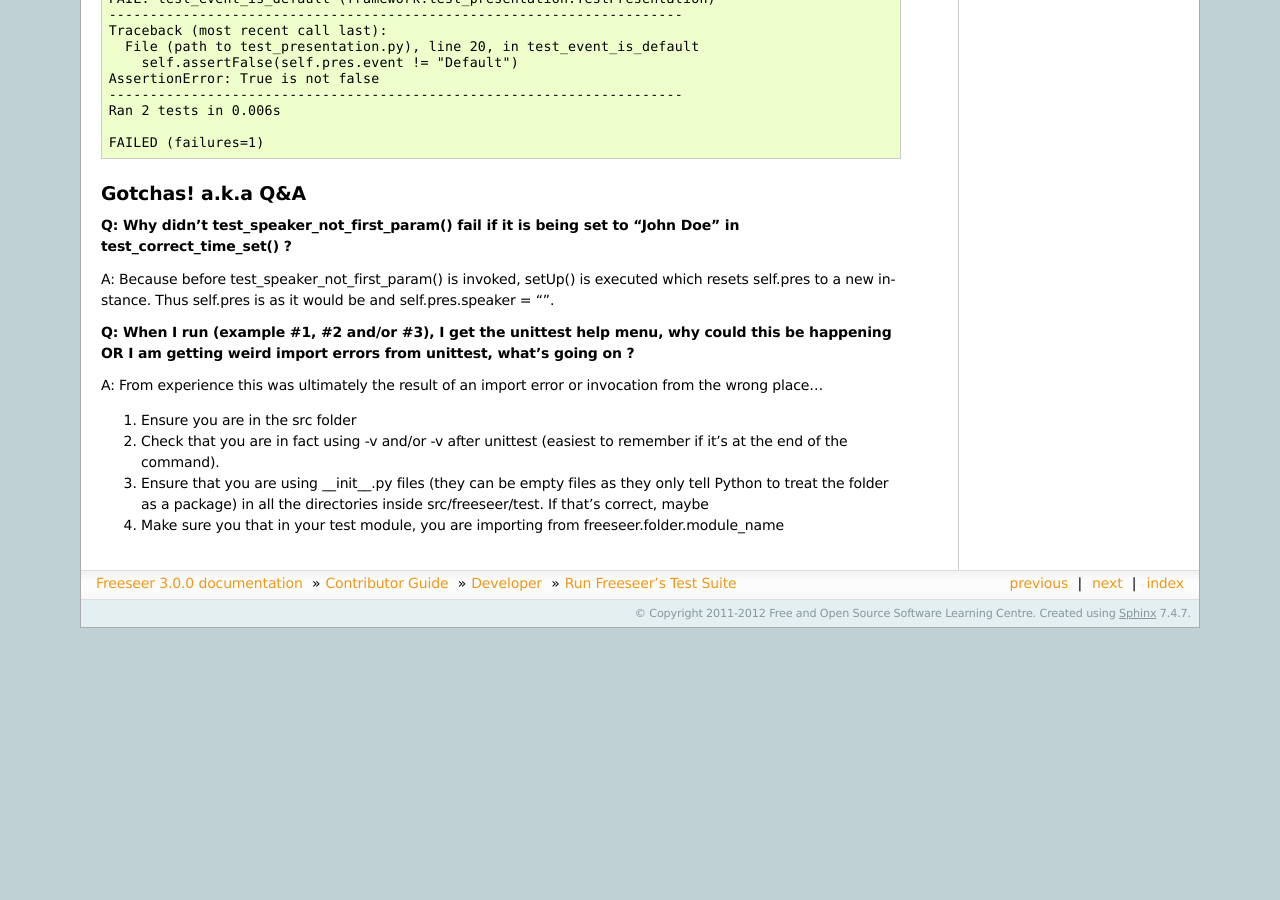
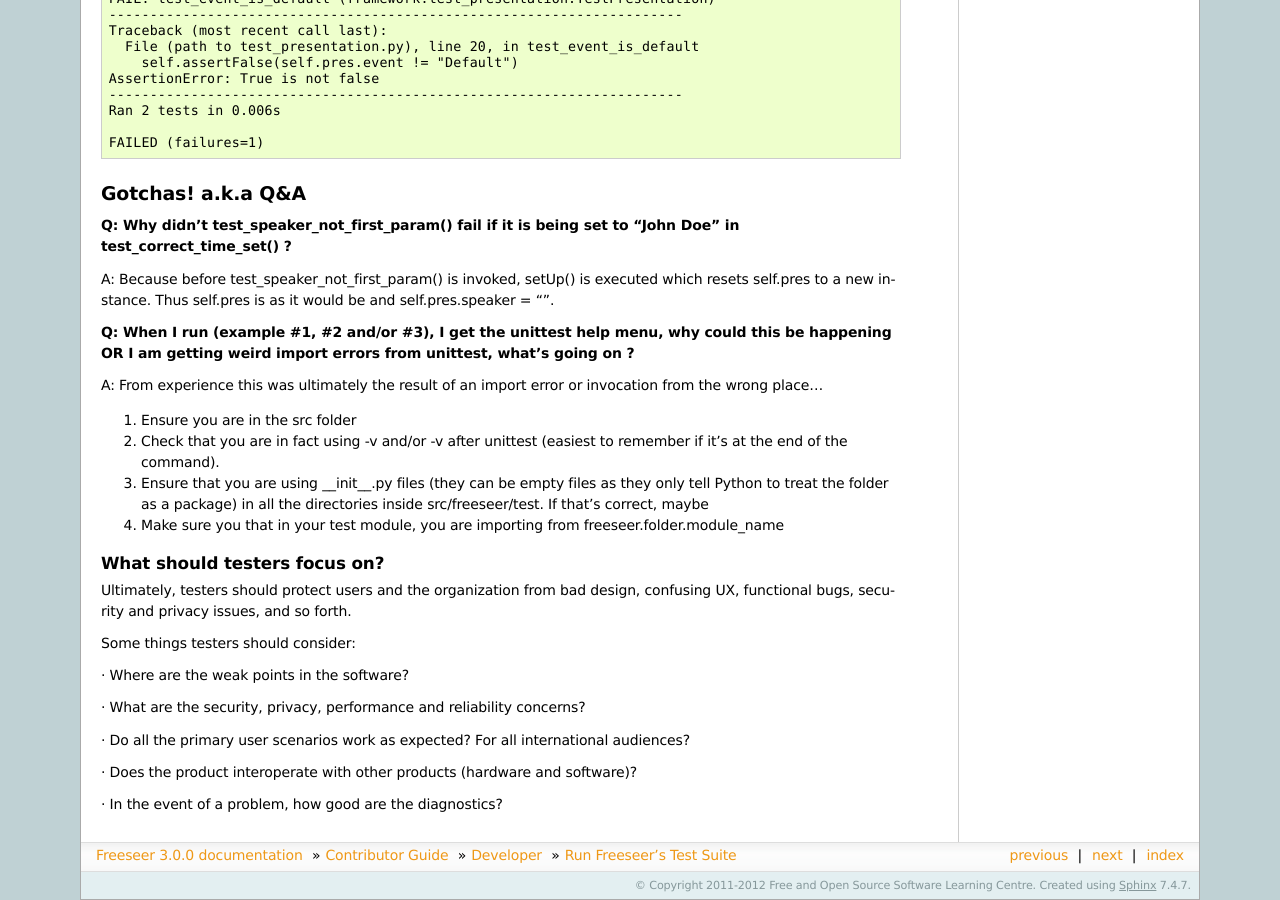
Before and after one commit to Freeseer/freeseer, a Sphinx documentation site: the page built from source/contribute/developers/testing.rst, in a window 1280 px wide and 900 px high, scrolled down 5063 px. Built offline with Sphinx 7.4.7, drawn with Linux system fonts in a browser that asks for light colours; before the commit the page ends 5691 px from its top, so only the background shows below that; some of the changed text lies outside the part shown.

Commit message:
Add draft section about what testers should focus on
- This section is experimental and may be removed

```diff
--- a/source/contribute/developers/testing.rst
+++ b/source/contribute/developers/testing.rst
@@ -331,3 +331,22 @@ A: From experience this was ultimately the result of an import error or invocati
 #. Check that you are in fact using -v and/or -v after unittest (easiest to remember if it's at the end of the command).
 #. Ensure that you are using __init__.py files (they can be empty files as they only tell Python to treat the folder as a package) in all the directories inside src/freeseer/test. If that's correct, maybe
 #. Make sure you that in your test module, you are importing from freeseer.folder.module_name
+
+
+What should testers focus on?
+-----------------------------
+
+Ultimately, testers should protect users and the organization from bad design,
+confusing UX, functional bugs, security and privacy issues, and so forth.
+
+Some things testers should consider:
+
+· Where are the weak points in the software?
+
+· What are the security, privacy, performance and reliability concerns?
+
+· Do all the primary user scenarios work as expected? For all international audiences?
+
+· Does the product interoperate with other products (hardware and software)?
+
+· In the event of a problem, how good are the diagnostics?
```
